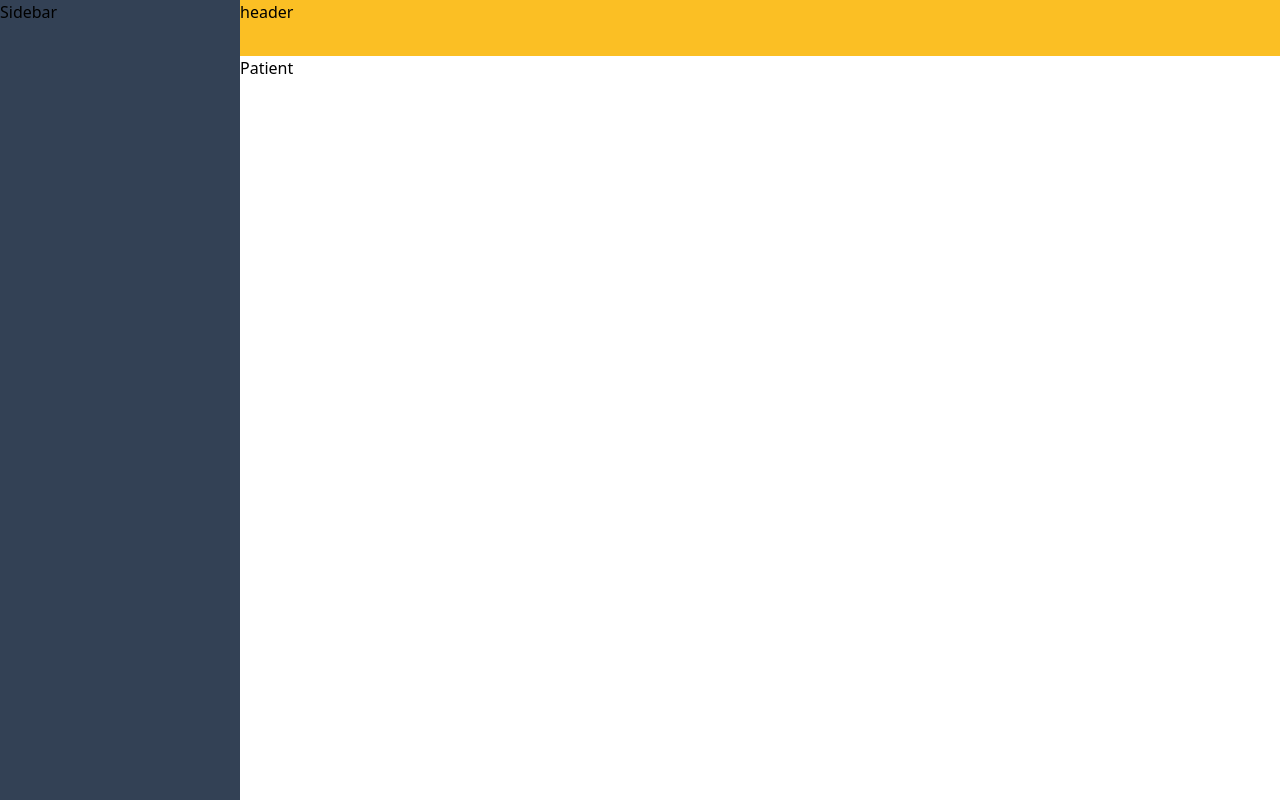
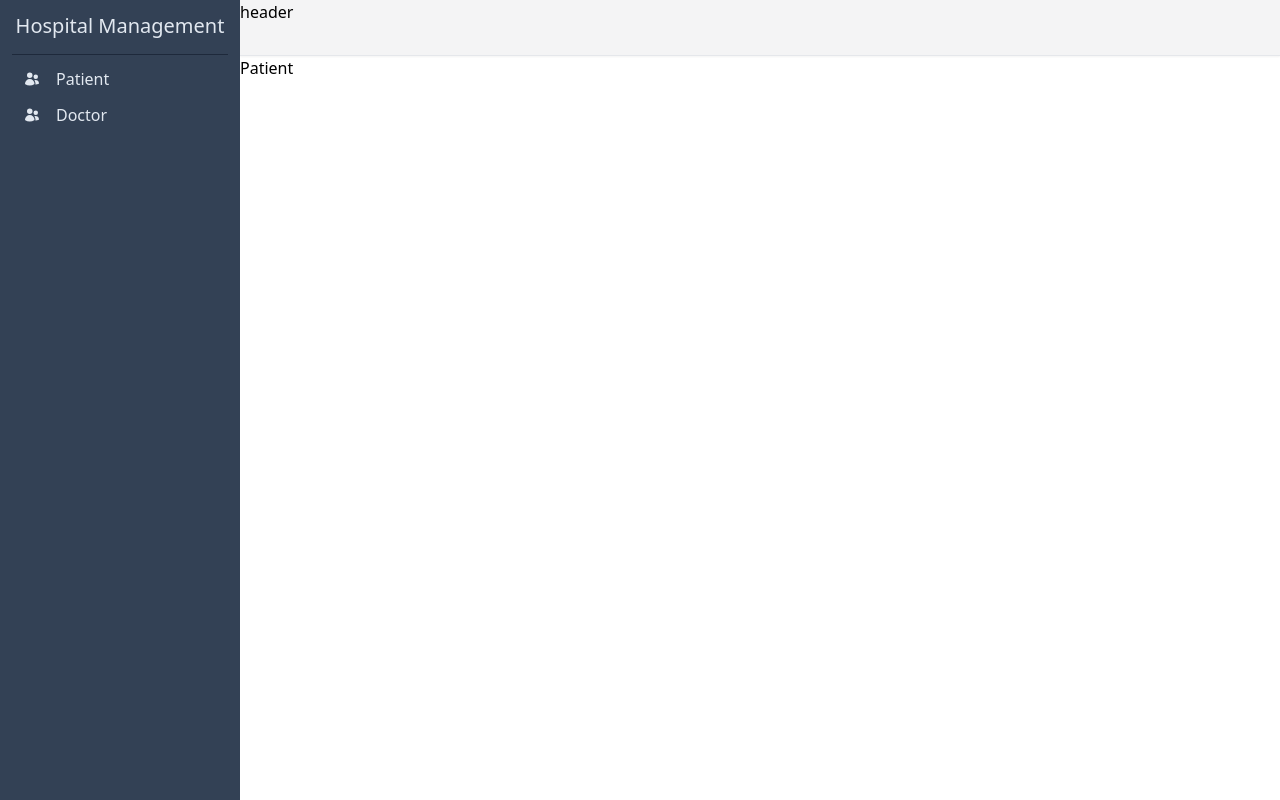
Before and after one commit to vmpantia/hospital-management, a React (Create React App) app: page / in a window 1280 px wide. Built offline with nearby package versions, Linux system fonts and the light colour scheme.

Commit message:
[u] Changes

```diff
--- a/package.json
+++ b/package.json
@@ -3,6 +3,7 @@
   "version": "0.1.0",
   "private": true,
   "dependencies": {
+    "@heroicons/react": "^2.0.17",
     "@testing-library/jest-dom": "^5.16.5",
     "@testing-library/react": "^13.4.0",
     "@testing-library/user-event": "^13.5.0",
--- a/src/components/Sidebar.tsx
+++ b/src/components/Sidebar.tsx
@@ -1,10 +1,15 @@
-import { useState } from 'react';
+import { UsersIcon } from '@heroicons/react/24/solid'
+import SidebarButton from './SidebarButton';
 
 const Sidebar = () => {
 
     return(
-        <aside className='w-60 fixed left-0 top-0 h-screen bg-slate-700'>
-            Sidebar
+        <aside className='w-60 fixed left-0 top-0 h-screen bg-slate-700 p-3'>
+            <p className='text-xl text-slate-200 font-medium text-center pb-3.5 border-b border-slate-800'>Hospital Management</p>
+            <ul className='mt-2 text-slate-200'>
+                <li><SidebarButton text='Patient' /></li>
+                <li><SidebarButton text='Doctor' /></li>
+            </ul>
         </aside>
     );
 }
--- /dev/null
+++ b/src/components/SidebarButton.tsx
@@ -0,0 +1,18 @@
+import { UsersIcon } from '@heroicons/react/24/solid'
+import React from 'react'
+
+type Props = {
+    text:string;
+}
+
+const SidebarButton = (props:Props) => {
+    const {text} = props;
+  return (
+    <a className='flex p-1 pl-3 mb-1 rounded hover:bg-slate-600'>
+        <UsersIcon className='h-4 w-4 mr-4 mt-1'/>
+        {text}
+    </a>
+  )
+}
+
+export default SidebarButton
--- a/src/pages/Layout.tsx
+++ b/src/pages/Layout.tsx
@@ -6,8 +6,8 @@ const Layout = () => {
         <div>
             <div className="flex">
                 <Sidebar />
-                <main className="flex-1 ml-60">
-                    <div className="h-14 bg-amber-400">
+                <main className="flex-1 ml-60 bg-white">
+                    <div className="h-14 bg-zinc-100 border-b shadow-sm">
                         header
                     </div>
                     <Outlet />
```
Also changed, not shown: 1 other file (tests, documents, lock files or other folders).
